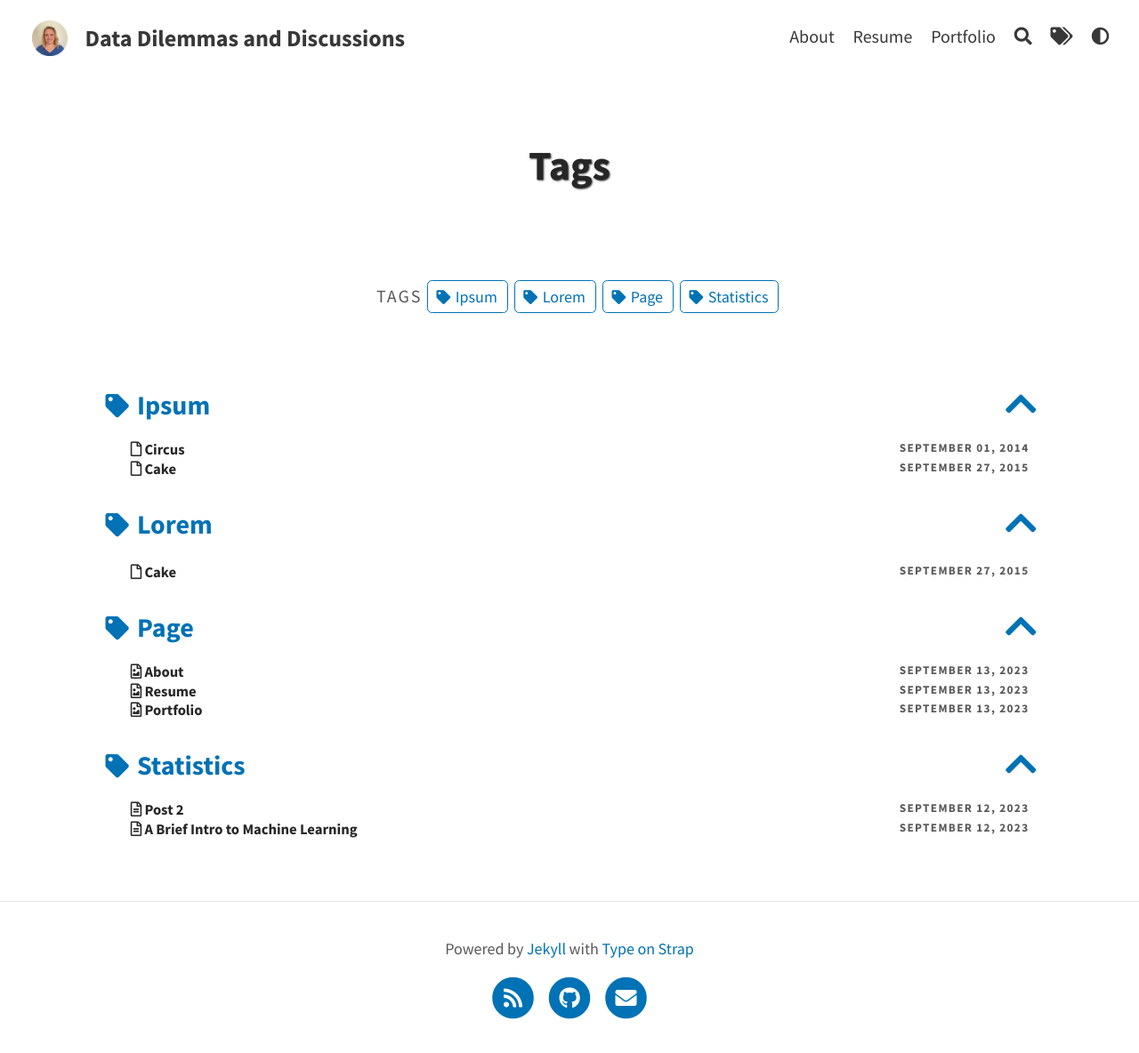
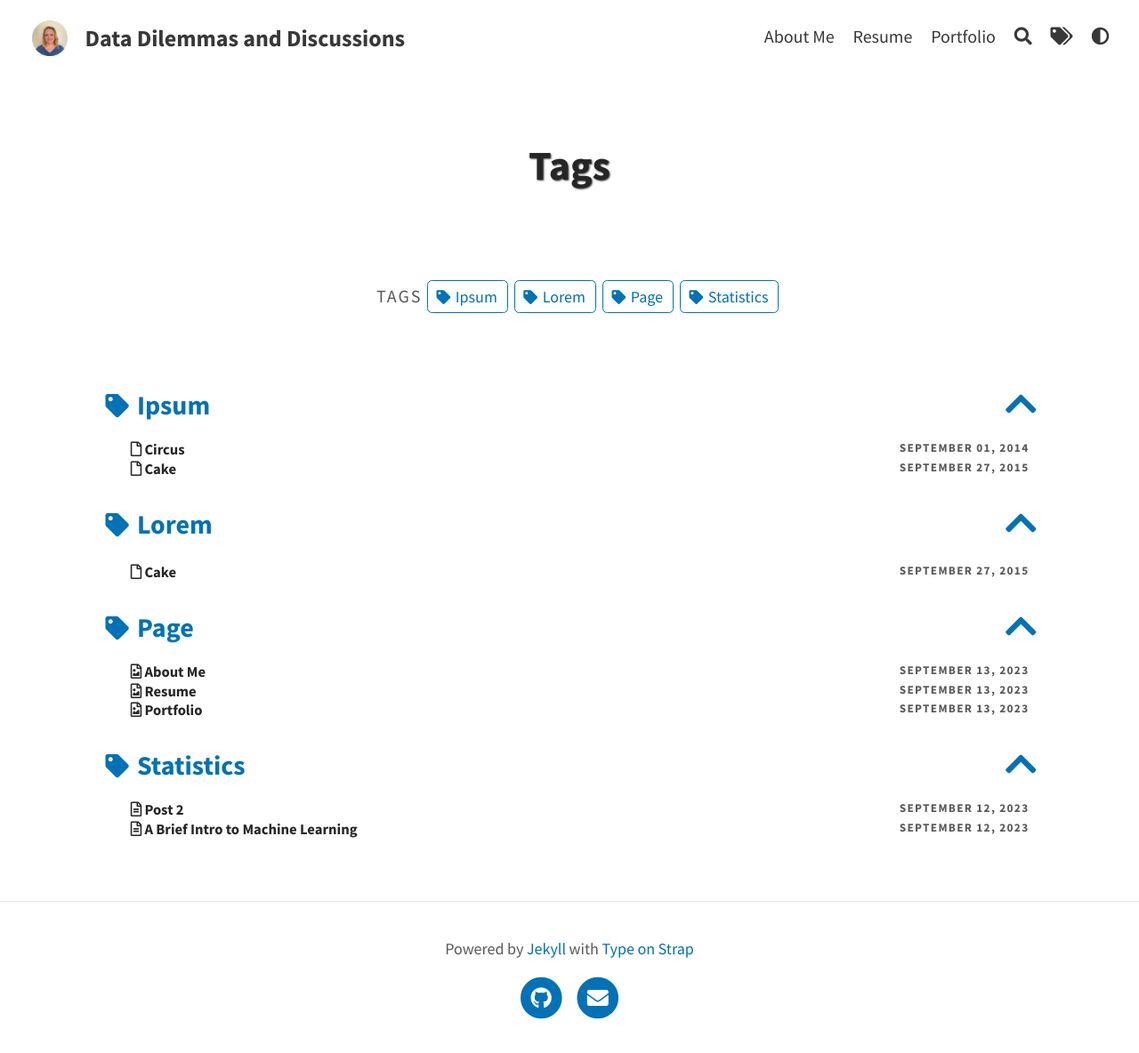
Before and after one commit to lucystorts/DataScienceBlog, a Jekyll site: the page built from pages/tags.md, in a window 1280 px wide. Shown: the whole page at 89% size. Built offline with Jekyll 4.4.1, drawn with Linux system fonts in a browser that asks for light colours; a script that is not in the unit is left out.

```diff
--- a/_data/social.yml
+++ b/_data/social.yml
@@ -1,5 +1,5 @@
 # RSS specific
-rss: true         # Icons on the footer
+rss: false         # Icons on the footer
 feed:
   path: feed.xml  # RSS feed path
 
--- a/pages/about.md
+++ b/pages/about.md
@@ -1,8 +1,8 @@
 ---
 layout: page
-title: About
+title: About Me
 color: rgb(29, 130, 130)
-permalink: /about/
+permalink: /About Me/
 feature-img: "assets/img/butterflies.png"
 tags: [Page]
 ---
```
